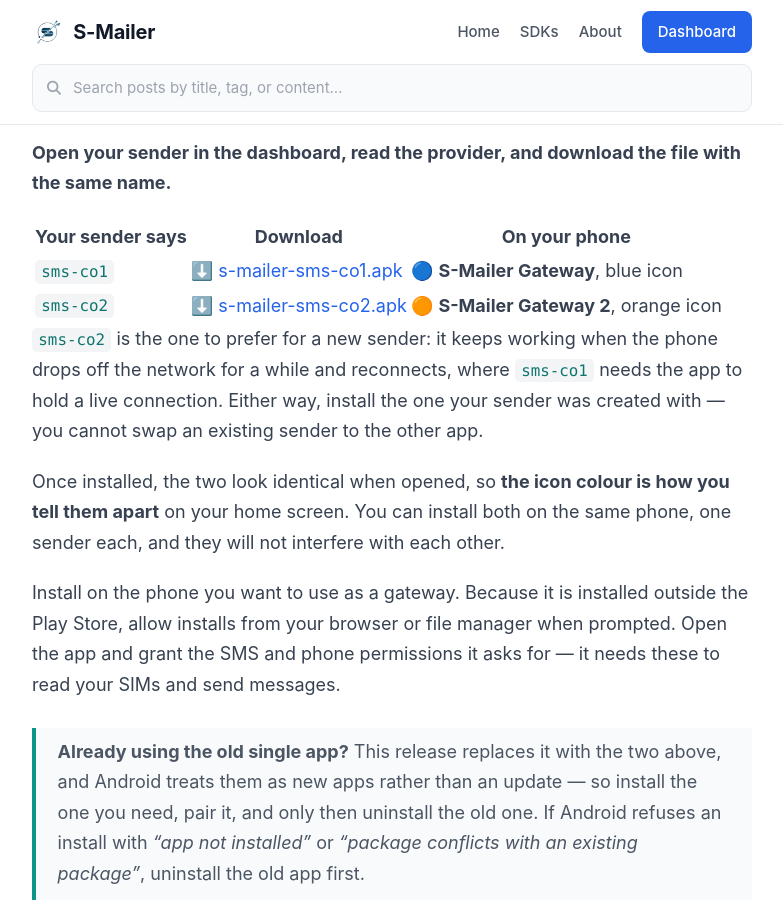
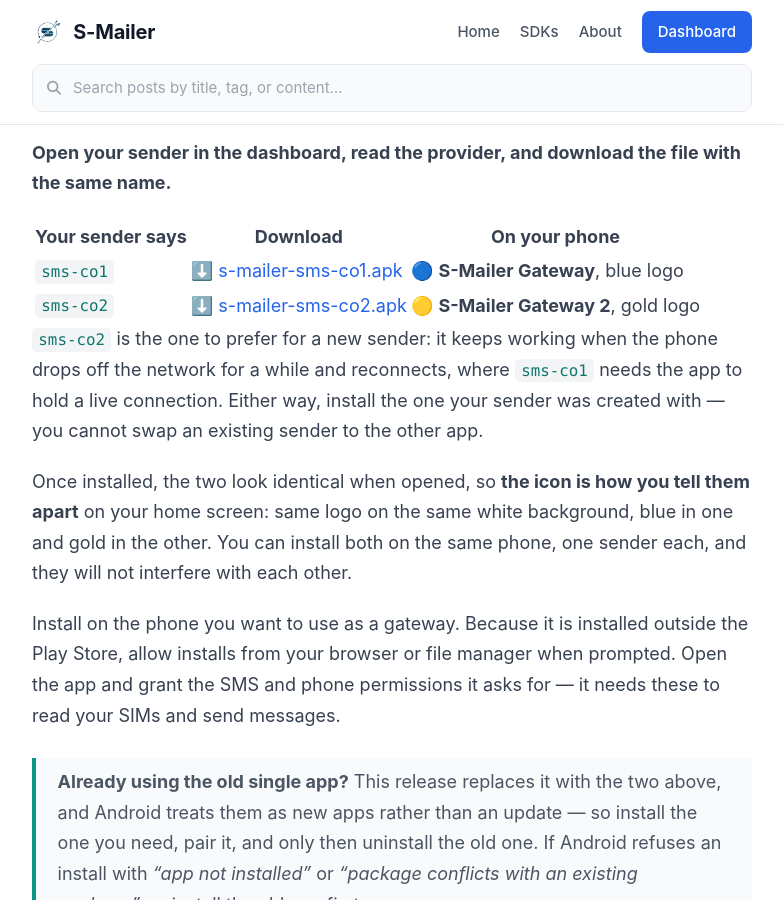
Before and after one commit to s-mailer/s-mailer-blog, a Jekyll site: the page built from landing/_posts/2026-07-05-turn-your-android-into-a-gateway.md, in a window 1280 px wide and 900 px high, scrolled down 786 px. Shown: the whole window, without its empty margins (248-1031 px from the left). Built offline with Jekyll 4.4.1, drawn with Linux system fonts in a browser that asks for light colours; some of the changed text lies outside the part shown.

Commit message:
docs(gateway): the icons differ in the logo, not the background (#9)

```diff
--- a/landing/_posts/2026-07-05-turn-your-android-into-a-gateway.md
+++ b/landing/_posts/2026-07-05-turn-your-android-into-a-gateway.md
@@ -33,16 +33,17 @@
 
 | Your sender says | Download | On your phone |
 |---|---|---|
-| `sms-co1` | [⬇️ s-mailer-sms-co1.apk](https://github.com/s-mailer/s-mailer-blog/releases/latest/download/s-mailer-sms-co1.apk) | 🔵 **S-Mailer Gateway**, blue icon |
-| `sms-co2` | [⬇️ s-mailer-sms-co2.apk](https://github.com/s-mailer/s-mailer-blog/releases/latest/download/s-mailer-sms-co2.apk) | 🟠 **S-Mailer Gateway 2**, orange icon |
+| `sms-co1` | [⬇️ s-mailer-sms-co1.apk](https://github.com/s-mailer/s-mailer-blog/releases/latest/download/s-mailer-sms-co1.apk) | 🔵 **S-Mailer Gateway**, blue logo |
+| `sms-co2` | [⬇️ s-mailer-sms-co2.apk](https://github.com/s-mailer/s-mailer-blog/releases/latest/download/s-mailer-sms-co2.apk) | 🟡 **S-Mailer Gateway 2**, gold logo |
 
 `sms-co2` is the one to prefer for a new sender: it keeps working when the phone
 drops off the network for a while and reconnects, where `sms-co1` needs the app to
 hold a live connection. Either way, install the one your sender was created with —
 you cannot swap an existing sender to the other app.
 
-Once installed, the two look identical when opened, so **the icon colour is how you
-tell them apart** on your home screen. You can install both on the same phone, one
+Once installed, the two look identical when opened, so **the icon is how you tell
+them apart** on your home screen: same logo on the same white background, blue in
+one and gold in the other. You can install both on the same phone, one
 sender each, and they will not interfere with each other.
 
 Install on the phone you want to use as a gateway. Because it is installed outside
```
Also changed, not shown: other parts of landing/_posts/2026-07-05-turn-your-android-into-a-gateway.md (+1 -1 lines).
